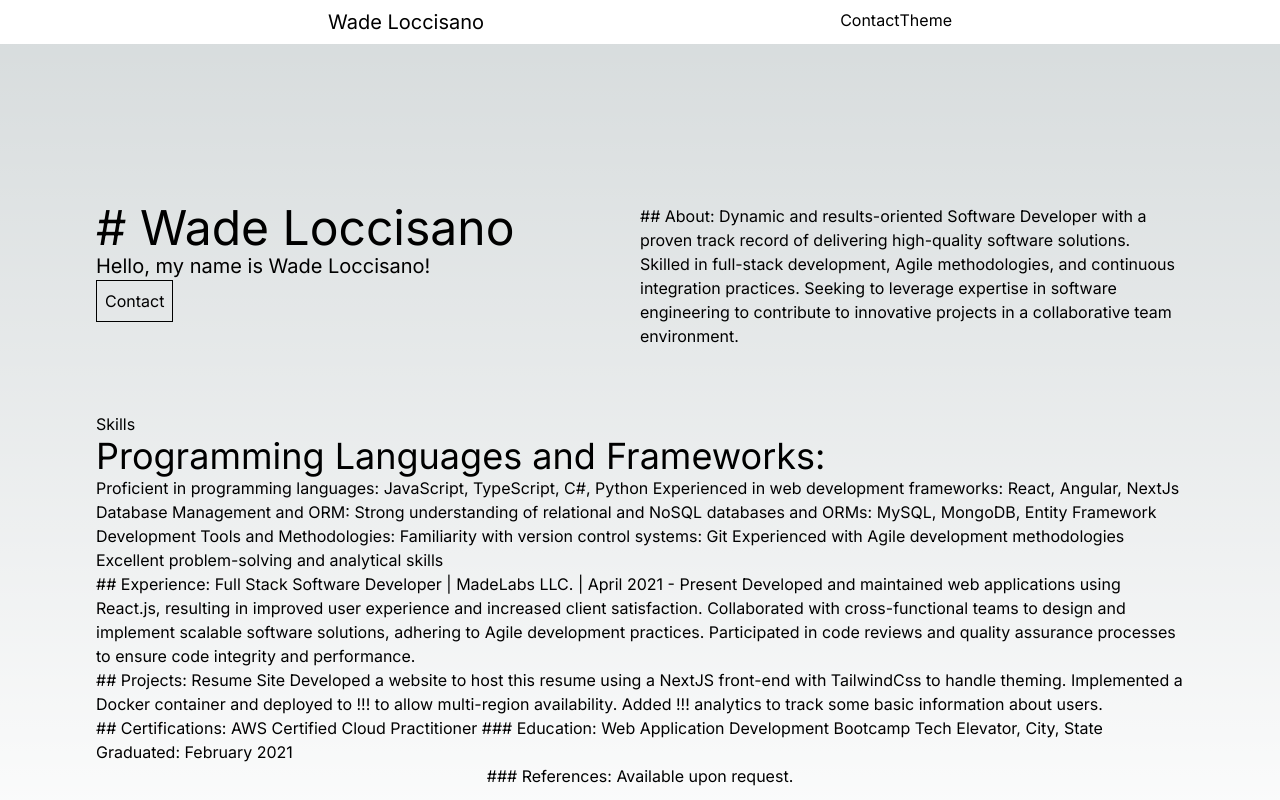
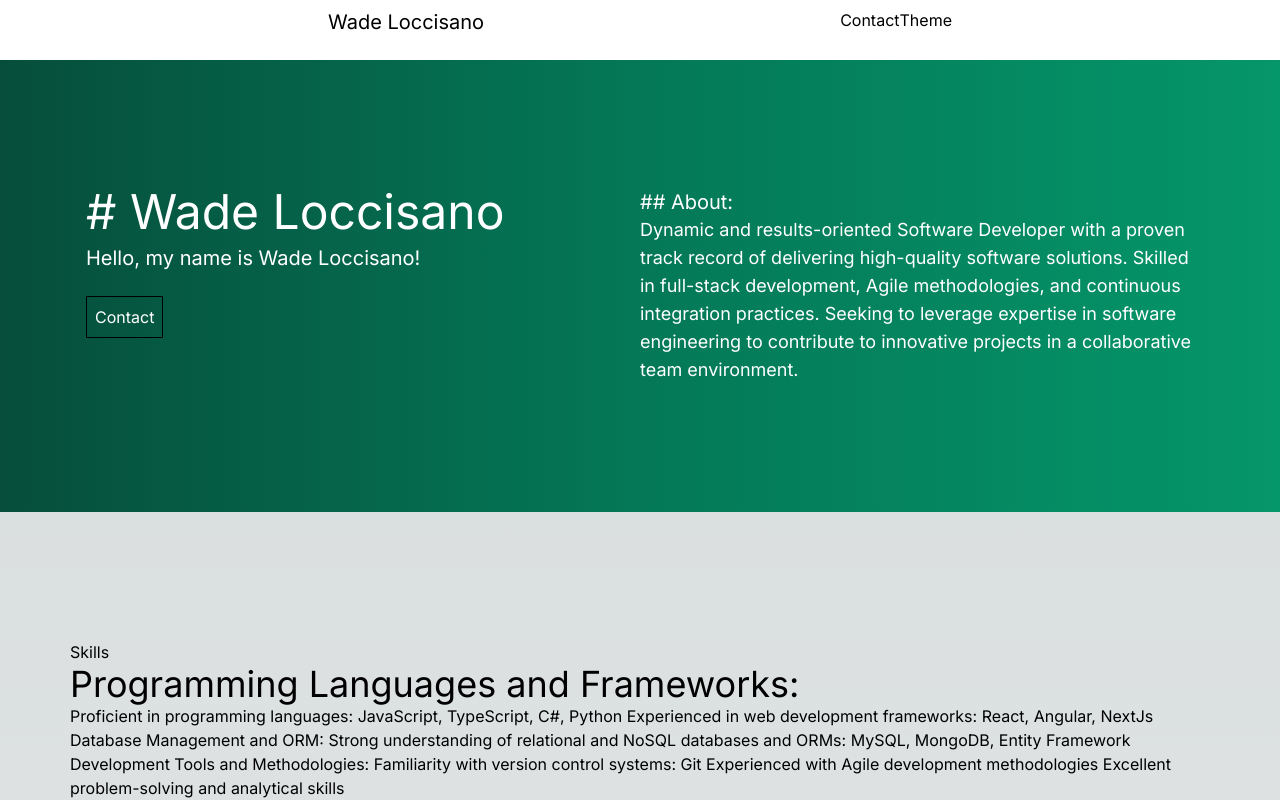
Before and after one commit to wade-loccisano/resume-site, a Next.js app: page / in a window 1280 px wide. Shown: the top 800 px of the page. Built offline with nearby package versions, Linux system fonts and the light colour scheme.

Commit message:
layout: splash responsiveness and gradient

```diff
--- a/app/globals.css
+++ b/app/globals.css
@@ -18,6 +18,8 @@
 
 .custom-max-width {
   @apply max-w-[540px] md:max-w-[720px] lg:max-w-[960px] xl:max-w-[1140px];
+  margin-left: auto;
+  margin-right: auto;
 }
 
 body {
--- a/app/layout.tsx
+++ b/app/layout.tsx
@@ -18,7 +18,7 @@ export default function RootLayout({
   const theme = "dark";
   return (
     <html lang="en" className={theme === "dark" ? "dark" : "light"}>
-      <body className={inter.className}>
+      <body className={`${inter.className} + min-h-screen`}>
         {/* <header>The header</header> */}
         <Header />
         {children}
@@ -32,8 +32,8 @@ export function Header() {
   return (
     // <header className="text-center">
     <header >
-      <section id="header-section" className="bg-white">
-        <div className="flex flex-row justify-between px-[20rem] ">
+      <section id="header-section" className="bg-white min-h-[60px]">
+        <div className="flex flex-row justify-between px-[20rem]">
           <div className="p-2 text-xl">
             Wade Loccisano
           </div>
--- a/app/page.tsx
+++ b/app/page.tsx
@@ -58,17 +58,17 @@ const resumeTemplate: string = `
 
 export default function Home() {
   return (
-    <main className="flex min-h-screen flex-col items-center justify-between p-24 font-sans">
-      <section>
+    <main className="flex min-h-screen flex-col items-center justify-between font-sans">
+      <section className="flex justify-center bg-gradient-to-r from-emerald-900 via-emerald-700 to-emerald-600 bg-cover text-white">
         {/* Splash Screen */}
-        <div id="splash-section">
+        <div id="splash-section" className="min-w-[100vw]">
           <div className="custom-max-width">
-            <div id="splash-container" className="flex flex-column">
-              <div id="left" className="flex-1 py-16">
-                <div className="text-5xl">
+            <div id="splash-container" className="flex flex-col lg:flex-row px-4 py-32">
+              <div id="left" className="flex-1 lg:flex-1/2">
+                <div className="text-5xl mb-2">
                   # Wade Loccisano
                 </div>
-                <div className="text-xl">
+                <div className="text-xl mb-6">
                   {/* tagline */}
                   Hello, my name is Wade Loccisano!
                 </div>
@@ -76,9 +76,11 @@ export default function Home() {
                   Contact
                 </button>
               </div>
-              <div id="right" className="flex-1 py-16">
-                <div>
+              <div id="right" className="flex-1 lg:flex-1/2">
+                <div className="text-xl">
                   ## About:
+                </div>
+                <div className="text-lg">
                   Dynamic and results-oriented Software Developer with a proven track record of delivering high-quality software solutions. Skilled in full-stack development, Agile methodologies, and continuous integration practices. Seeking to leverage expertise in software engineering to contribute to innovative projects in a collaborative team environment.
                 </div>
               </div>
@@ -86,15 +88,17 @@ export default function Home() {
           </div>
         </div>
       </section>
-      <section id="skills-section">
+      <section id="skills-section" className="min-h-screen flex justify-center">
         {/* <div className="max-w-[1200px]"> */}
         <div className="custom-max-width">
+          <div id="skills-container" className="flex flex-col py-32">
             <div>
               Skills
             </div>
             <div className="text-4xl">
               Programming Languages and Frameworks:
             </div>
+            <div>
               {/* Skills scroller */}
               Proficient in programming languages: JavaScript, TypeScript, C#, Python
               Experienced in web development frameworks: React, Angular, NextJs
@@ -109,8 +113,10 @@ export default function Home() {
               Experienced with Agile development methodologies
               Excellent problem-solving and analytical skills
             </div>
+          </div>
+        </div>
       </section>
-      <section id="experience-section">
+      <section id="experience-section" className="min-h-screen">
         <div className="custom-max-width">
           ## Experience:
           Full Stack Software Developer | MadeLabs LLC. | April 2021 - Present
@@ -120,7 +126,7 @@ export default function Home() {
           Participated in code reviews and quality assurance processes to ensure code integrity and performance.
         </div>
       </section>
-      <section id="project-section">
+      <section id="project-section" className="min-h-screen">
         <div className="custom-max-width">
           ## Projects:
           Resume Site
@@ -130,7 +136,7 @@ export default function Home() {
           Added !!! analytics to track some basic information about users.
         </div>
       </section>
-      <section id="certification-section">
+      <section id="certification-section" className="min-h-screen">
         <div className="custom-max-width">
           ## Certifications:
           AWS Certified Cloud Practitioner
@@ -141,11 +147,11 @@ export default function Home() {
           Graduated: February 2021
         </div>
       </section>
-      <section id="reference-section">
+      <section id="reference-section" className="min-h-screen">
         {/* ### Testimonials */}
         ### References:
         Available upon request.
       </section>
-    </main>
+    </main >
   );
 }
```
Lines whose indentation alone changed are shown as unchanged.
